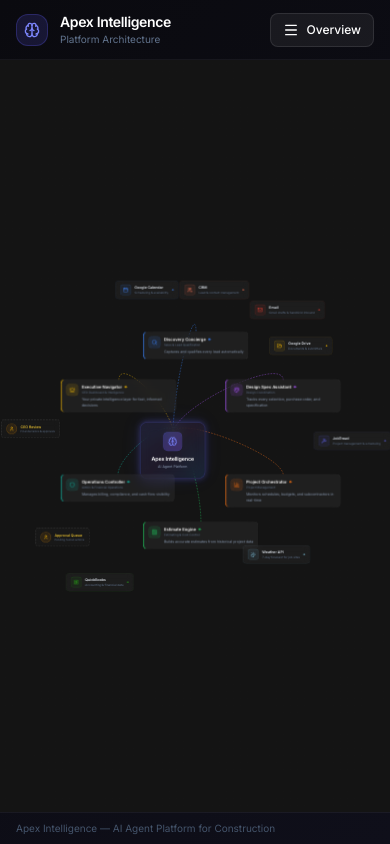
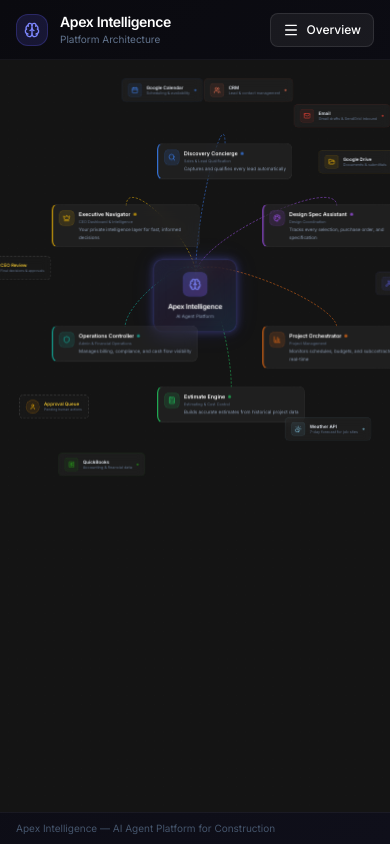
Before and after one commit to blanktech23/apex-architecture, a Next.js app: page / in a window 390 px wide. Built offline with nearby package versions, Linux system fonts and the light colour scheme.

Commit message:
fix: mobile overview — use defaultViewport instead of fitView for better portrait fill

```diff
--- a/src/components/ArchitectureFlow.tsx
+++ b/src/components/ArchitectureFlow.tsx
@@ -463,8 +463,9 @@
         onNodeClick={onNodeClick}
         onNodeMouseEnter={onNodeMouseEnter}
         onNodeMouseLeave={onNodeMouseLeave}
-        fitView
-        fitViewOptions={{ padding: isMobile ? 0 : 0.05 }}
+        fitView={!isMobile}
+        fitViewOptions={{ padding: 0.05 }}
+        defaultViewport={isMobile ? { x: 195, y: 220, zoom: 0.38 } : undefined}
         minZoom={0.15}
         maxZoom={1.5}
         colorMode="dark"
```
